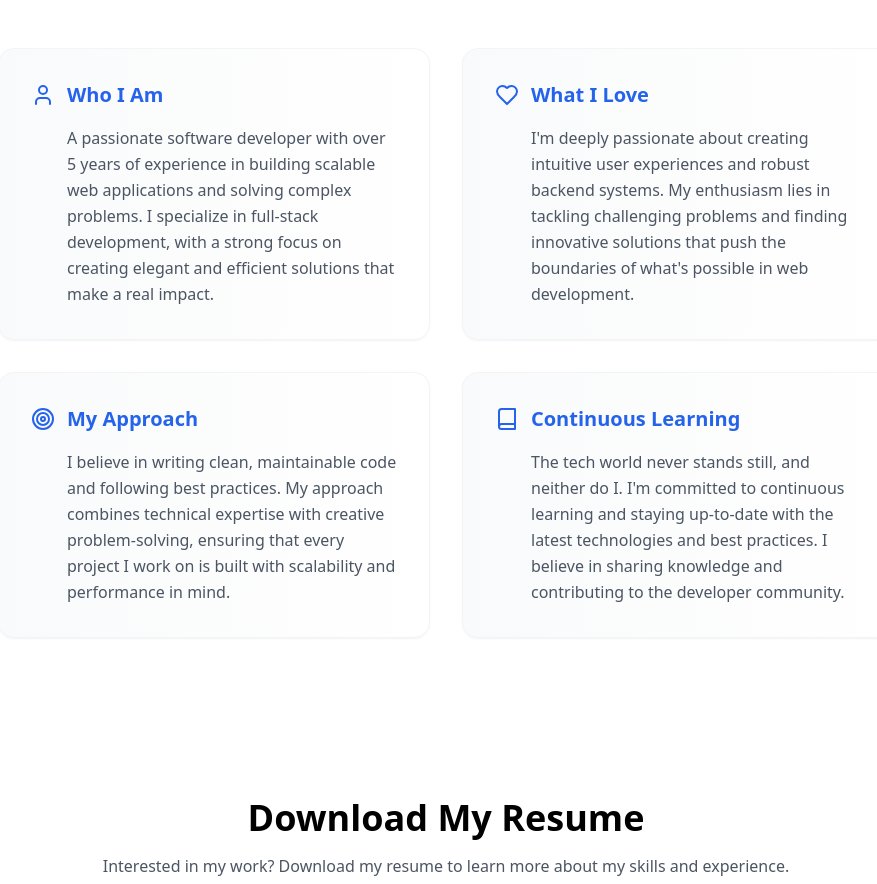
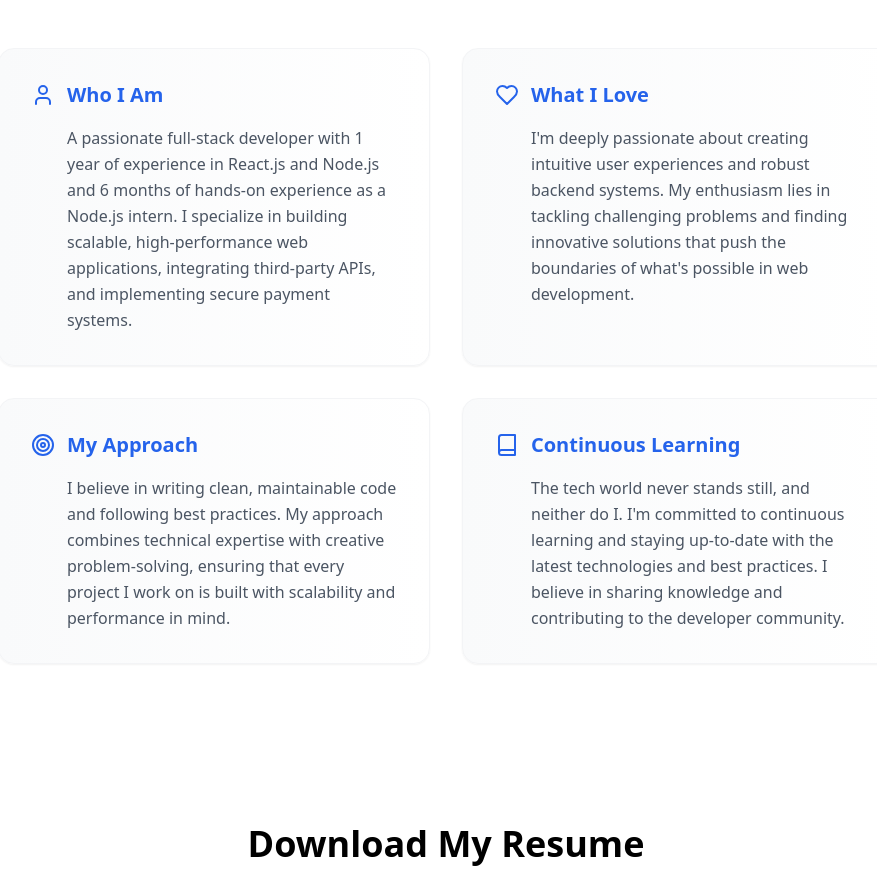
Before and after one commit to Rahulad12/Myprofile, a React (Vite) app: page / in a window 1280 px wide. Shown: the part 940-1824 px from the top of the page, without its empty margins (194-1071 px from the left). Built offline with nearby package versions, Linux system fonts and the light colour scheme.

Commit message:
added about me

```diff
--- a/src/App.tsx
+++ b/src/App.tsx
@@ -218,8 +218,7 @@ function App() {
               {
                 icon: <User size={24} className="shrink-0" />,
                 title: "Who I Am",
-                description:
-                  "A passionate software developer with over 5 years of experience in building scalable web applications and solving complex problems. I specialize in full-stack development, with a strong focus on creating elegant and efficient solutions that make a real impact.",
+                description:"A passionate full-stack developer with 1 year of experience in React.js and Node.js and 6 months of hands-on experience as a Node.js intern. I specialize in building scalable, high-performance web applications, integrating third-party APIs, and implementing secure payment systems."
               },
               {
                 icon: <Heart size={24} className="shrink-0" />,
```
